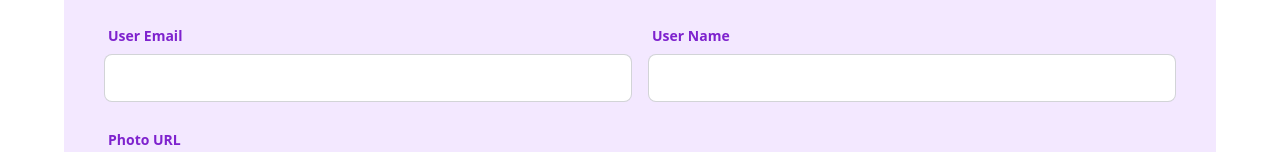
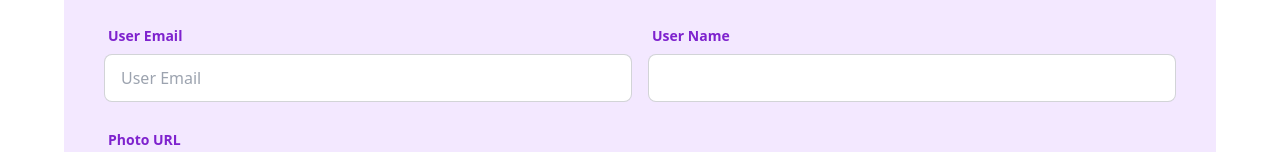
Before and after one commit to islam-sharmin/travel-pro-client, a React (Vite) app: page /addTouristsSpot in a window 1280 px wide. Shown: the part 562-714 px from the top of the page. Built offline with nearby package versions, Linux system fonts and the light colour scheme; no server answers.

Commit message:
add data from add tourist spot

```diff
--- a/src/pages/AddTouristSpot.jsx
+++ b/src/pages/AddTouristSpot.jsx
@@ -47,6 +47,7 @@
                       })
                 }
             })
+        event.target.reset(form);
     }
 
     return (
@@ -127,7 +128,7 @@
                         <label className="label">
                             <span className="label-text text-purple-700 font-semibold">User Email</span>
                         </label>
-                        <input type="text" name="userEmail" value={user?.email} className="input input-bordered w-full" required />
+                        <input type="text" placeholder="User Email" name="userEmail" value={user?.email} className="input input-bordered w-full" required />
                     </div>
                     <div className="form-control md:w-1/2 md:ml-4">
                         <label className="label">
--- a/src/shared/Navbar.jsx
+++ b/src/shared/Navbar.jsx
@@ -48,7 +48,7 @@
                     <div tabIndex={0} role="button" className="btn btn-ghost lg:hidden">
                         <svg xmlns="http://www.w3.org/2000/svg" className="h-5 w-5" fill="none" viewBox="0 0 24 24" stroke="currentColor"><path strokeLinecap="round" strokeLinejoin="round" strokeWidth="2" d="M4 6h16M4 12h8m-8 6h16" /></svg>
                     </div>
-                    <ul tabIndex={0} className="menu menu-sm dropdown-content mt-3 z-[1] p-2 shadow bg-base-100 rounded-box w-52">
+                    <ul tabIndex={0} className="menu menu-sm dropdown-content mt-3 z-[20] p-2 shadow bg-base-100 rounded-box w-52">
                         {
                             navLinks
                         }
```
